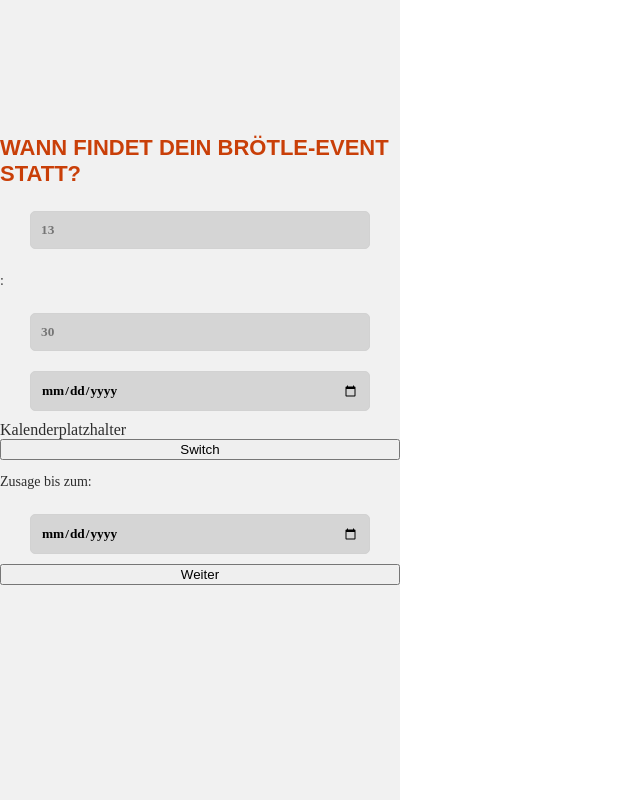
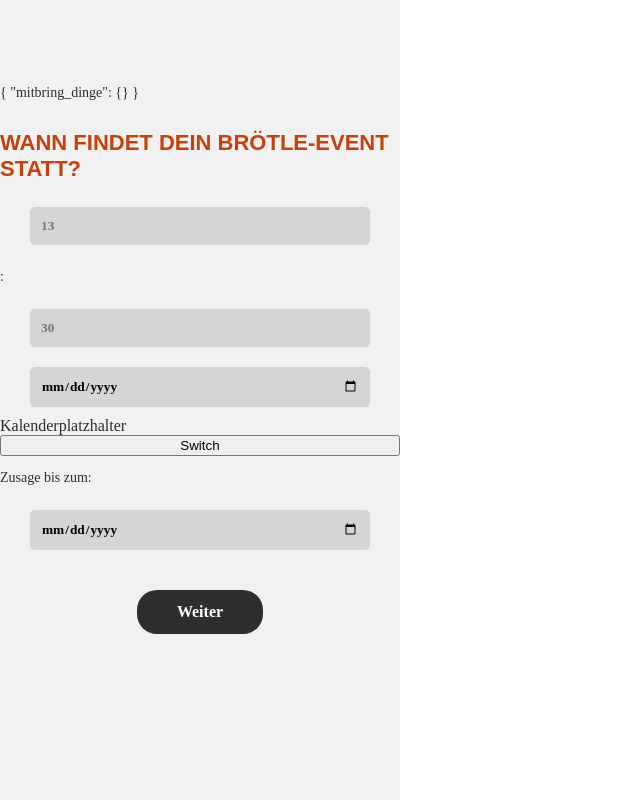
Before and after one commit to ChristianSegundo/spiesser_mma_2022, a Vue app: page /organisator/event-erstellen-02 in a window 1280 px wide. Shown: the whole page, without its empty margins (0-640 px from the left). Built offline with nearby package versions, Linux system fonts and the light colour scheme; a web font is replaced by a local one.

Commit message:
Eventobjekt: Eventerstellen v0.8
Globales Objekt mit Zugriff für Components

```diff
--- /dev/null
+++ b/src/new_event.js
@@ -0,0 +1,12 @@
+import { reactive } from 'vue'
+
+export const new_event = reactive({
+            eventname: undefined,
+            eventbeschreibung: undefined,
+            startzeit: undefined,
+            datum: undefined,
+            zusagedatum: undefined,
+            ort: undefined,
+            mitbring_dinge: {},
+            linkcode: undefined,
+  })
--- a/src/views/StartseiteView.vue
+++ b/src/views/StartseiteView.vue
@@ -7,7 +7,6 @@
   <router-link to='/gast/einladung-00'>GastView</router-link><br>
   <router-link to='/dashboard/events'>DashboardView</router-link><br>
   <router-link to='/profil/profil'>ProfilView</router-link>
-
 
   <div class="middle">
     <router-link to='/organisator/event-erstellen-01' class="button-10">Brötle-Event erstellen</router-link>
--- a/src/views/organisator/Event_Erstellen_01View.vue
+++ b/src/views/organisator/Event_Erstellen_01View.vue
@@ -1,17 +1,21 @@
 <template>
     <ProgressBarComponent></ProgressBarComponent>
   <div>
-    <input type="text" placeholder="Wie heisst dein Brötle-Event?">
-  <textarea type="text" placeholder="Beschreibe dein Brötle-Event"></textarea>
+
+    <p>{{new_event}}</p>
+
+    <input type="text" v-model="new_event.eventname" placeholder="Wie heisst dein Brötle-Event?">
+    <textarea type="text" placeholder="Beschreibe dein Brötle-Event" v-model="new_event.eventbeschreibung"></textarea>
 </div>
   <router-link to='/organisator/event-erstellen-02' class="button-10 space-top">Weiter</router-link>
   <NavigationComponent></NavigationComponent>
-
 </template>
 
 <script>
 import NavigationComponent from '@/components/NavigationComponent.vue';
 import ProgressBarComponent from '@/components/ProgressBarComponent.vue';
+import { new_event } from '../../new_event.js'
+
 
 
 export default {
@@ -19,6 +23,11 @@ export default {
   components: {
     NavigationComponent : NavigationComponent,
     ProgressBarComponent : ProgressBarComponent
-  }
+  },
+  data() {
+    return {
+      new_event,
+    }
+  },
 }
 </script>
--- a/src/views/organisator/Event_Erstellen_02View.vue
+++ b/src/views/organisator/Event_Erstellen_02View.vue
@@ -1,4 +1,5 @@
 <template>
+  <p>{{new_event}}</p>
   <h1>Wann findet dein Brötle-Event statt?</h1>
   <input type="text" placeholder="13">
   <p>:</p>
@@ -8,17 +9,21 @@
   <button>Switch</button>
   <p>Zusage bis zum:</p>
   <input type="date">
-  <a href="/organisator/event-erstellen-03">
-      <button>Weiter</button>
-  </a>
+  <router-link to='/organisator/event-erstellen-03' class="button-10 space-top">Weiter</router-link>
 </template>
 
 <script>
+import { new_event } from '../../new_event.js'
 
 export default {
   name: 'Event_Erstellen_02View',
   components: {
 
-  }
+  },
+  data() {
+    return {
+      new_event,
+    }
+  },
 }
 </script>
--- a/src/views/organisator/Event_Erstellen_03View.vue
+++ b/src/views/organisator/Event_Erstellen_03View.vue
@@ -1,18 +1,24 @@
 <template>
   <h1>Location</h1>
-  <input type="text" placeholder="Wo findet das Brötle-Event statt?">
+  <p>{{new_event}}</p>
+  <input type="text" placeholder="Wo findet das Brötle-Event statt?" v-model="new_event.ort">
   <div>Maps-Platzhalter</div>
-  <a href="/organisator/event-erstellen-04">
-      <button>Weiter</button>
-  </a>
+  <router-link to='/organisator/event-erstellen-04' class="button-10 space-top">Weiter</router-link>
+
 </template>
 
 <script>
+import {new_event} from "../../new_event.js";
 
 export default {
   name: 'Event_Erstellen_03View',
+  data(){
+    return{
+      new_event
+    }
+  },
+
   components: {
-
   }
 }
 </script>
```
Also changed, not shown: src/main.js (+11 -0 lines).
